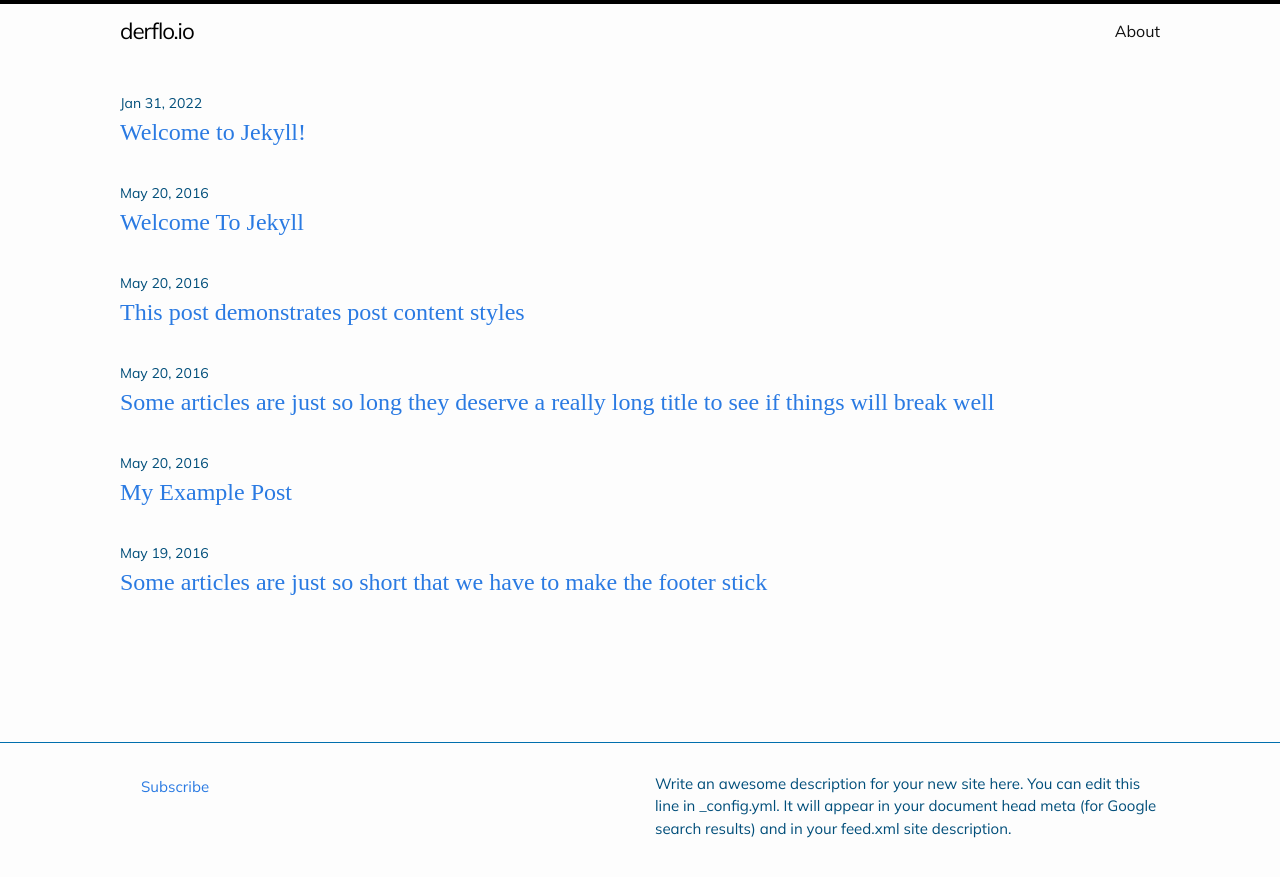
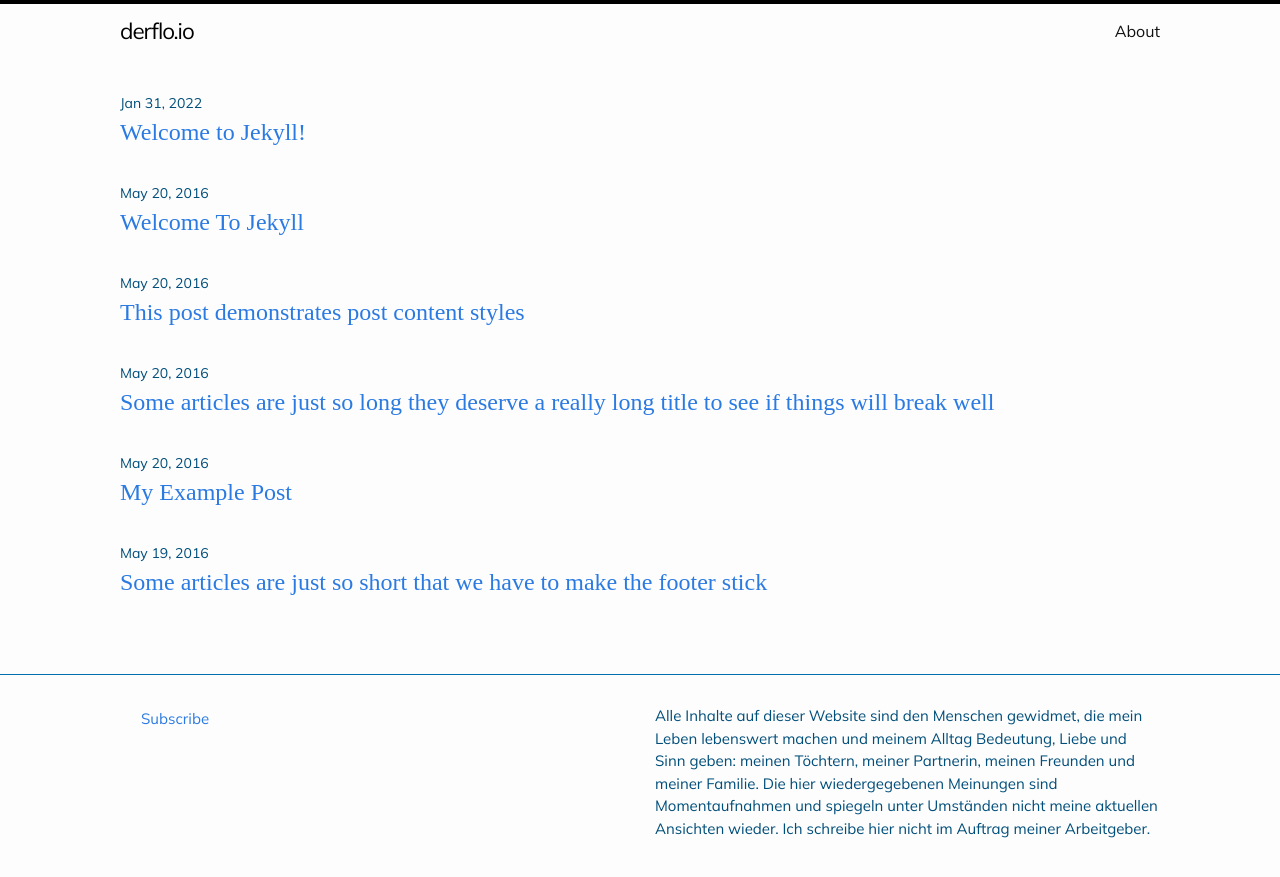
Before and after one commit to flowinho/reboot, a Jekyll site: the page built from index.markdown, in a window 1280 px wide. Shown: the top 877 px of the page. Built offline with Jekyll 4.4.1, drawn with Linux system fonts in a browser that asks for light colours; some web fonts are replaced.

Commit message:
Add site description

```diff
--- a/_config.yml
+++ b/_config.yml
@@ -21,9 +21,7 @@
 title: derflo.io
 email: website@flowinho.com
 description: >- # this means to ignore newlines until "baseurl:"
-  Write an awesome description for your new site here. You can edit this
-  line in _config.yml. It will appear in your document head meta (for
-  Google search results) and in your feed.xml site description.
+  Alle Inhalte auf dieser Website sind den Menschen gewidmet, die mein Leben lebenswert machen und meinem Alltag Bedeutung, Liebe und Sinn geben: meinen Töchtern, meiner Partnerin, meinen Freunden und meiner Familie. Die hier wiedergegebenen Meinungen sind Momentaufnahmen und spiegeln unter Umständen nicht meine aktuellen Ansichten wieder. Ich schreibe hier nicht im Auftrag meiner Arbeitgeber.
 baseurl: "" # the subpath of your site, e.g. /blog
 url: "" # the base hostname & protocol for your site, e.g. http://example.com
 #twitter_username: jekyllrb
```
